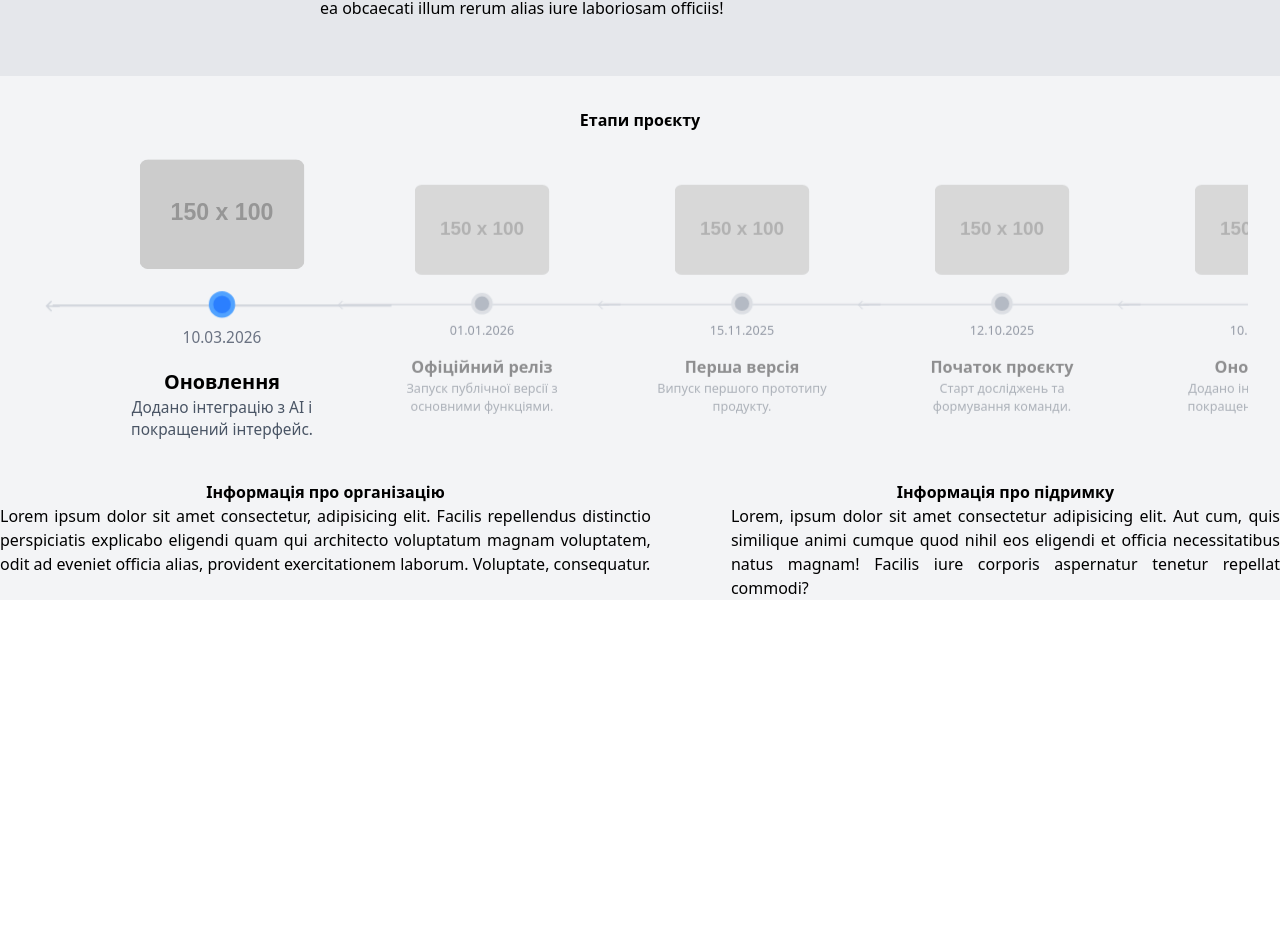
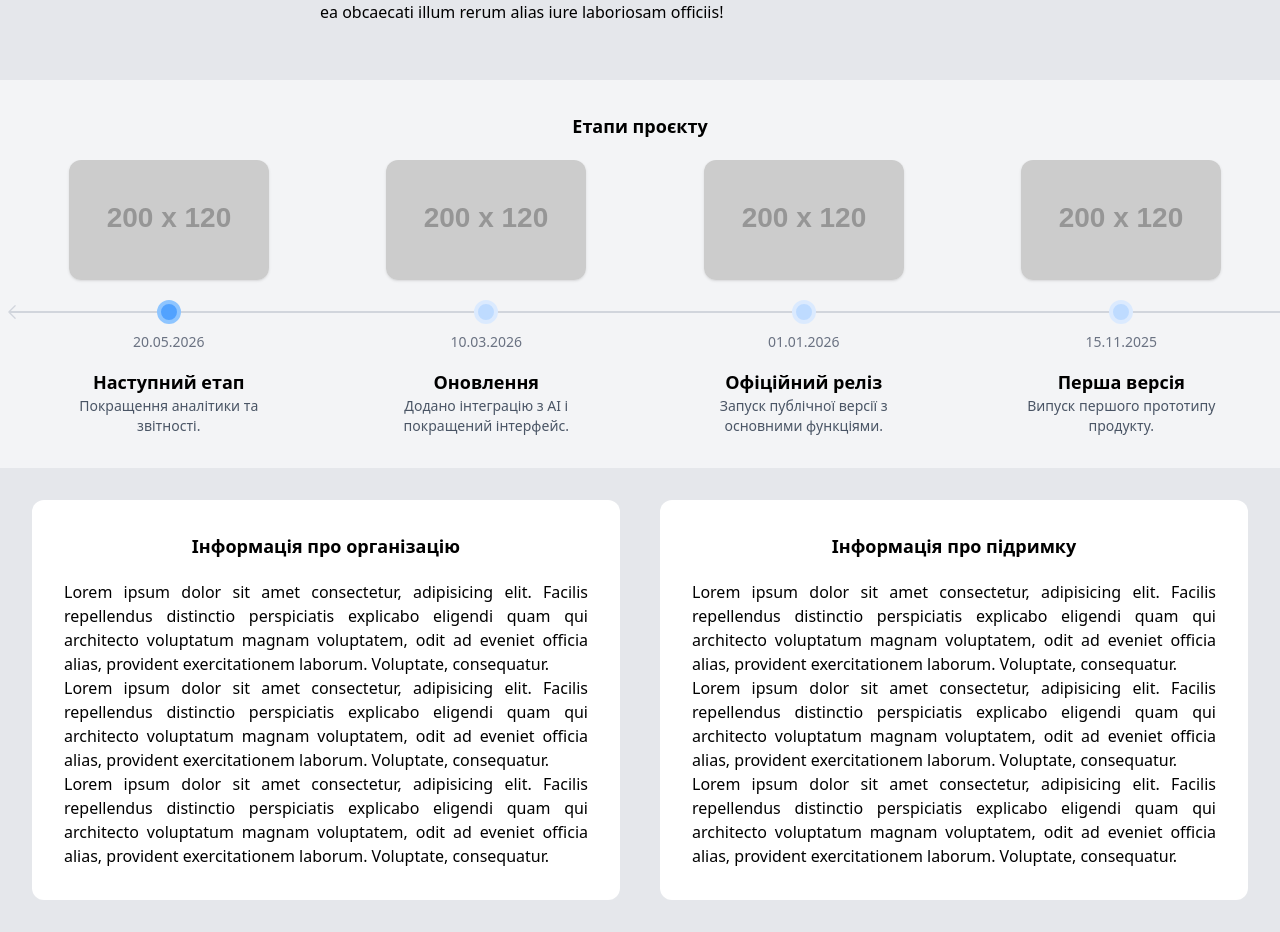
Before and after one commit to zhamanko/grant-project-template, a React (Vite) app: page / in a window 1280 px wide. Shown: the part 1408-2340 px from the top of the page. Before the commit the page ends 2008 px from the top, so only its background shows below. Built offline with nearby package versions, Linux system fonts and the light colour scheme.

Commit message:
feat: integrate Swiper for timeline display and enhance layout responsiveness

```diff
--- a/src/App.jsx
+++ b/src/App.jsx
@@ -2,7 +2,7 @@ import Header from "./components/Header";
 import NewsCard from "./components/NewsCard";
 
 import { Swiper, SwiperSlide } from "swiper/react";
-import { Navigation, Pagination, Scrollbar, A11y } from "swiper/modules";
+import { Pagination} from "swiper/modules";
 import "swiper/css";
 import "swiper/css/navigation";
 import "swiper/css/pagination";
@@ -16,7 +16,7 @@ function App() {
       <Header />
       <main>
         {/* На проєкт */}
-        <div className="flex w-full justify-around items-center py-24 bg-gray-200">
+        <div className="flex flex-col gap-18 md:gap-0 md:flex-row w-full justify-around items-center py-24 bg-gray-200">
           <div className="text-center">
             <h2 className="text-lg">Гранотовий проєкт</h2>
             <h3 className="text-2xl">
@@ -26,7 +26,7 @@ function App() {
               за підримки <strong>НАЗВА </strong>
             </p>
           </div>
-          <div className="w-1/2">
+          <div className="w-3/4 md:w-1/2">
             <h2 className="text-center font-bold mb-5">Цілі проєкта</h2>
             <ul className="text-justify">
               <li>
@@ -117,8 +117,8 @@ function App() {
         </div>
         {/* Про проєкт */}
         <div className="bg-gray-200 py-14 flex flex-col justify-center items-center">
-          <h2 className="font-bold text-center mb-5">Про проєкт</h2>
-          <div className="w-1/2 flex flex-col gap-1">
+          <h2 className="font-bold text-center mb-5 text-lg">Про проєкт</h2>
+          <div className="w-3/4 md:w-1/2 flex flex-col gap-1">
             <p className="text-justify">
               Lorem, ipsum dolor sit amet consectetur adipisicing elit.
               Asperiores tempore voluptate nostrum ipsam atque sit expedita eum
@@ -143,19 +143,23 @@ function App() {
           </div>
         </div>
         {/* Етапи проекту */}
-        <div className="bg-gray-100 p-8 flex flex-col items-center">
-          <h2 className="font-bold text-center mb-5">Етапи проєкту</h2>
+        <div className="bg-gray-100 py-8 flex flex-col items-center">
+          <h2 className="font-bold text-center mb-5 text-lg">Етапи проєкту</h2>
             <Timeline/>
         </div>
         {/* Інформація про організацію та підприємство */}
-        <div className="flex gap-20 bg-gray-100">
-          <div className="text-justify">
-            <h2 className="font-bold text-center">Інформація про організацію</h2>
+        <div className="flex flex-col md:flex-row gap-10 bg-gray-200 p-8">
+          <div className="text-justify bg-white p-8 rounded-xl">
+            <h2 className="font-bold text-center mb-5 text-lg">Інформація про організацію</h2>
+            <p>Lorem ipsum dolor sit amet consectetur, adipisicing elit. Facilis repellendus distinctio perspiciatis explicabo eligendi quam qui architecto voluptatum magnam voluptatem, odit ad eveniet officia alias, provident exercitationem laborum. Voluptate, consequatur.</p>
+            <p>Lorem ipsum dolor sit amet consectetur, adipisicing elit. Facilis repellendus distinctio perspiciatis explicabo eligendi quam qui architecto voluptatum magnam voluptatem, odit ad eveniet officia alias, provident exercitationem laborum. Voluptate, consequatur.</p>
             <p>Lorem ipsum dolor sit amet consectetur, adipisicing elit. Facilis repellendus distinctio perspiciatis explicabo eligendi quam qui architecto voluptatum magnam voluptatem, odit ad eveniet officia alias, provident exercitationem laborum. Voluptate, consequatur.</p>
           </div>
-          <div className="text-justify">
-            <h2 className="font-bold text-center">Інформація про підримку</h2>
-            <p>Lorem, ipsum dolor sit amet consectetur adipisicing elit. Aut cum, quis similique animi cumque quod nihil eos eligendi et officia necessitatibus natus magnam! Facilis iure corporis aspernatur tenetur repellat commodi?</p>
+          <div className="text-justify bg-white p-8 rounded-xl">
+            <h2 className="font-bold text-center mb-5 text-lg">Інформація про підримку</h2>
+            <p>Lorem ipsum dolor sit amet consectetur, adipisicing elit. Facilis repellendus distinctio perspiciatis explicabo eligendi quam qui architecto voluptatum magnam voluptatem, odit ad eveniet officia alias, provident exercitationem laborum. Voluptate, consequatur.</p>
+            <p>Lorem ipsum dolor sit amet consectetur, adipisicing elit. Facilis repellendus distinctio perspiciatis explicabo eligendi quam qui architecto voluptatum magnam voluptatem, odit ad eveniet officia alias, provident exercitationem laborum. Voluptate, consequatur.</p>
+            <p>Lorem ipsum dolor sit amet consectetur, adipisicing elit. Facilis repellendus distinctio perspiciatis explicabo eligendi quam qui architecto voluptatum magnam voluptatem, odit ad eveniet officia alias, provident exercitationem laborum. Voluptate, consequatur.</p>
           </div>
         </div>
       </main>
--- a/src/components/TimeLine.jsx
+++ b/src/components/TimeLine.jsx
@@ -1,4 +1,6 @@
-import { useState } from "react";
+import { Swiper, SwiperSlide } from "swiper/react";
+
+import "swiper/css";
 
 export default function Timeline() {
   const items = [
@@ -23,90 +25,83 @@ export default function Timeline() {
       desc: "Додано інтеграцію з AI і покращений інтерфейс.",
     },
     {
-      date: "12.10.2025",
-      title: "Початок проєкту",
-      desc: "Старт досліджень та формування команди.",
-    },
-    {
-      date: "15.11.2025",
-      title: "Перша версія",
-      desc: "Випуск першого прототипу продукту.",
-    },
-    {
-      date: "01.01.2026",
-      title: "Офіційний реліз",
-      desc: "Запуск публічної версії з основними функціями.",
-    },
-    {
-      date: "10.03.2026",
-      title: "Оновлення",
-      desc: "Додано інтеграцію з AI і покращений інтерфейс.",
+      date: "20.05.2026",
+      title: "Наступний етап",
+      desc: "Покращення аналітики та звітності.",
     },
   ];
 
-  const [active, setActive] = useState(items.length-1);
+  return (
+    <div className="w-full">
+      <Swiper
+        grabCursor={true}
+        breakpoints={{
+          640: { slidesPerView: 2 },
+          1024: { slidesPerView: 3 },
+          1280: { slidesPerView: 4 },
+        }}
+        className="w-full"
+        style={{ padding: "0px", paddingLeft: "10px" }}
+      >
+        {[...items].reverse().map((item, index) => (
+          <SwiperSlide style={{ display: "block" }} key={index}>
+            <div className="relative flex flex-col items-center cursor-pointer transition-transform duration-300">
+              <img
+                src="https://placehold.co/200x120/png"
+                alt=""
+                className="mb-5 rounded-xl shadow"
+              />
 
-  return (
-    <div className="w-full overflow-x-auto no-scrollbar">
-      <div className="flex flex-row-reverse items-center gap-10 px-20 py-5 min-w-max">
-        {items.map((item, index) => (
+              {/* Коло + стрілка */}
+              <div className="w-full relative flex justify-center items-center">
+                {/* Коло */}
                 <div
-            key={index}
-            onClick={() => setActive(index)}
-            className={`relative flex flex-col items-center cursor-pointer transition-transform duration-300 ${
-              active === index ? "scale-110" : "scale-90 opacity-70"
+                  className={`z-10 rounded-full border-4 transition-all duration-300 h-6 w-6 ${
+                    index === 0
+                      ? " bg-blue-400 border-blue-300"
+                      : " bg-blue-200 border-blue-100"
                   }`}
-          >
+                ></div>
+
+                {/* Стрілка тільки для першого */}
+                {index === 0 && (
                   <div>
-              <img
-                src="https://placehold.co/150x100/png"
-                alt=""
-                className="mb-5 rounded-lg"
-              />
-            </div>
-
-            {/* Лінія між точками */}
-            {index !== items.length && (
-              <div className="absolute top-33 left-1/2 w-[140%] h-[2px] bg-gray-300 z-0 -translate-x-1/2 flex items-center justify-start">
                     <svg
                       xmlns="http://www.w3.org/2000/svg"
+                      fill="none"
                       viewBox="0 0 24 24"
-                  fill="currentColor"
-                  className="w-4 h-4 text-gray-300 -translate-x-2 rotate-180"
+                      stroke-width="1.5"
+                      stroke="currentColor"
+                      class="size-6"
+                      className="absolute -translate-y-1/2 top-1/2 -left-2 w-5 h-5 text-gray-300"
                     >
                       <path
-                    fillRule="evenodd"
-                    d="M13.293 4.293a1 1 0 011.414 0L21 10.586a1 1 0 010 1.414l-6.293 6.293a1 1 0 01-1.414-1.414L17.586 12H3a1 1 0 110-2h14.586l-4.293-4.293a1 1 0 010-1.414z"
-                    clipRule="evenodd"
+                        stroke-linecap="round"
+                        stroke-linejoin="round"
+                        d="M15.75 19.5 8.25 12l7.5-7.5"
                       />
                     </svg>
                   </div>
                 )}
 
-            {/* Коло */}
-            <div
-              className={`z-10 h-6 w-6 rounded-full border-4 transition-all duration-300 ${
-                active === index
-                  ? "bg-blue-500 border-blue-400"
-                  : "bg-gray-400 border-gray-300"
-              }`}
-            ></div>
+                {/* Лінія */}
+                <div className="absolute top-1/2 left-0 w-full h-[2px] bg-gray-300 z-0 -translate-y-1/2"></div>
+              </div>
 
               {/* Дата */}
               <p className="text-sm mt-2 text-gray-500">{item.date}</p>
 
               {/* Контент */}
-            <div
-              className={`mt-4 text-center transition-all duration-300 ${
-                active === index ? "opacity-100" : "opacity-60"
-              }`}
-            >
+              <div className="mt-4 text-center">
                 <h3 className="font-bold text-lg">{item.title}</h3>
-              <p className="text-sm text-gray-600 max-w-[220px]">{item.desc}</p>
+                <p className="text-sm text-gray-600 max-w-[220px]">
+                  {item.desc}
+                </p>
               </div>
             </div>
+          </SwiperSlide>
         ))}
-      </div>
+      </Swiper>
     </div>
   );
 }
```
Lines whose indentation alone changed are shown as unchanged.
